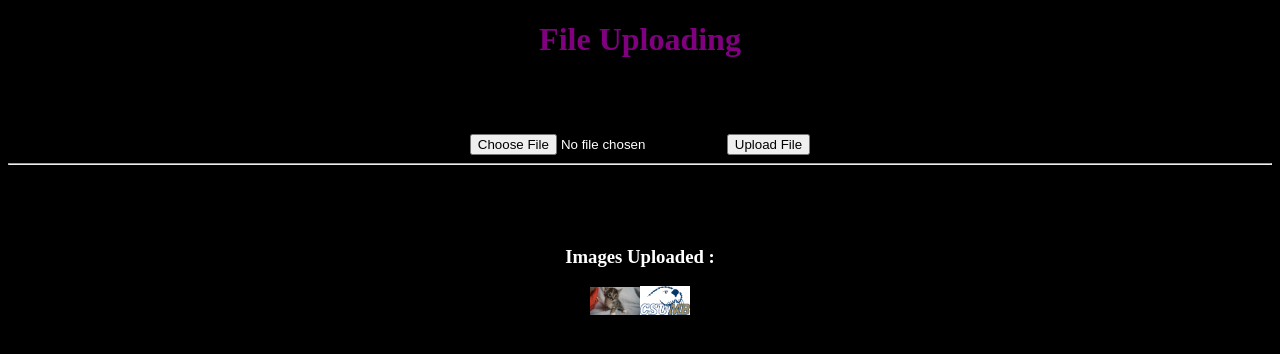
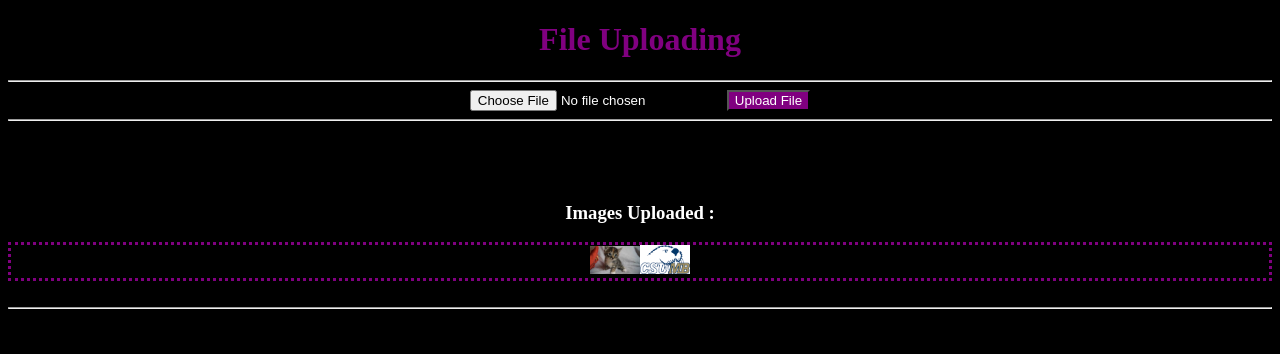
Before and after one commit to Abel101/CST336, a PHP site: page /labs/lab9/index.php in a window 1280 px wide. Shown: the top 354 px of the page. Run offline with PHP 8.4, Linux system fonts and the light colour scheme.

Commit message:
updating lab9

```diff
--- a/labs/lab9/css/styles.css
+++ b/labs/lab9/css/styles.css
@@ -2,7 +2,16 @@ body{
     background-color: black;
     color:white;
     text-align: center;
+    padding: 0px;
 }
 h1{
     color:purple;
 }
+#but{
+   background-color: purple;
+   color:white;
+}
+#pic{
+     border-style: dotted;
+     border-color: purple;
+}
--- a/labs/lab9/index.php
+++ b/labs/lab9/index.php
@@ -27,13 +27,11 @@ if(!empty($_FILES)){
     </head>
     <body>
         <h1> File Uploading </h1>
-        <br/>
-        <br/>
-        <br/>
+       <hr>
         <form method ="POST" enctype="multipart/form-data">
 
             <input type="file" name ="myFile"/>
-            <button> Upload File </button>
+            <button id='but'> Upload File </button>
 
         </form>
 
@@ -42,8 +40,11 @@ if(!empty($_FILES)){
         <br/>
         <br/>
         <h3> Images Uploaded :</h3>
+        <div id ="pic">
+        <?= displayImagesUploaded() ?>
+        </div>
+        <br>
+    </body>
 
-        <?= displayImagesUploaded() ?>
-
-    </body>
+    <hr>
 </html>
```
